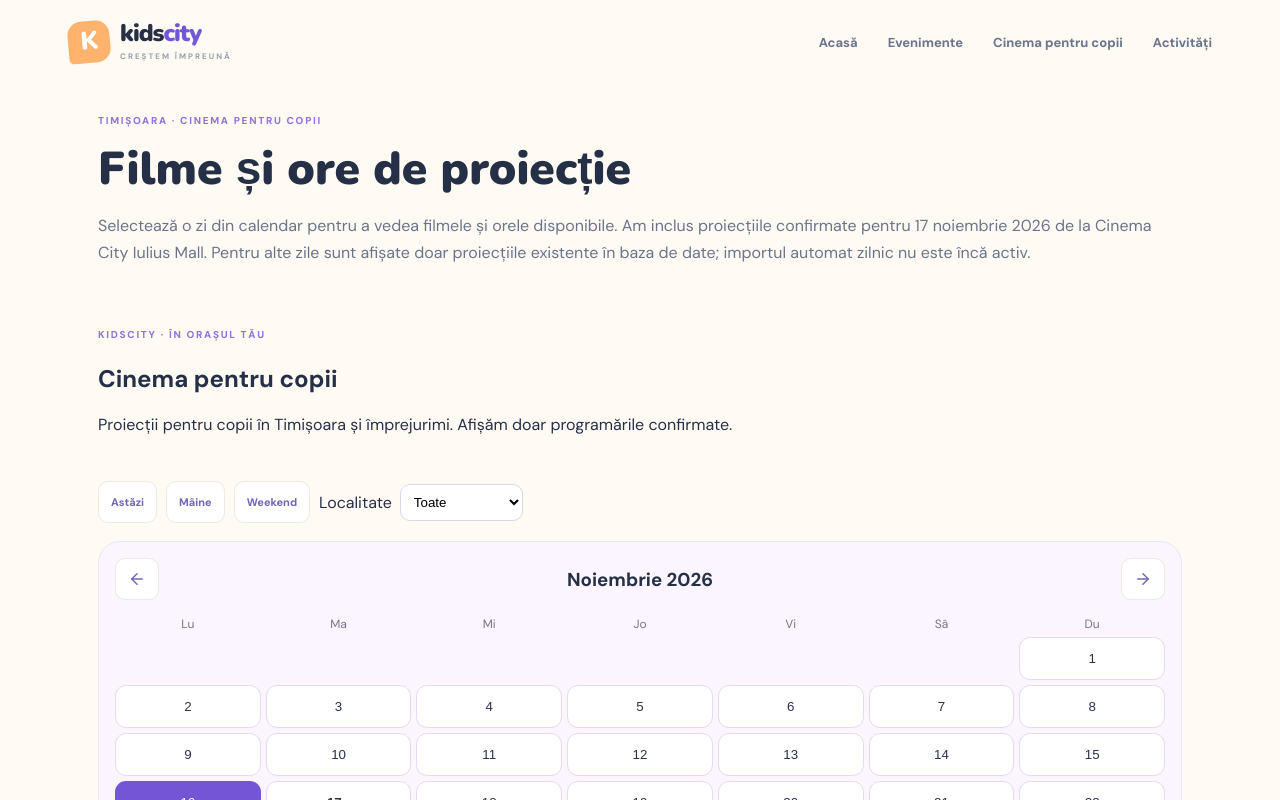
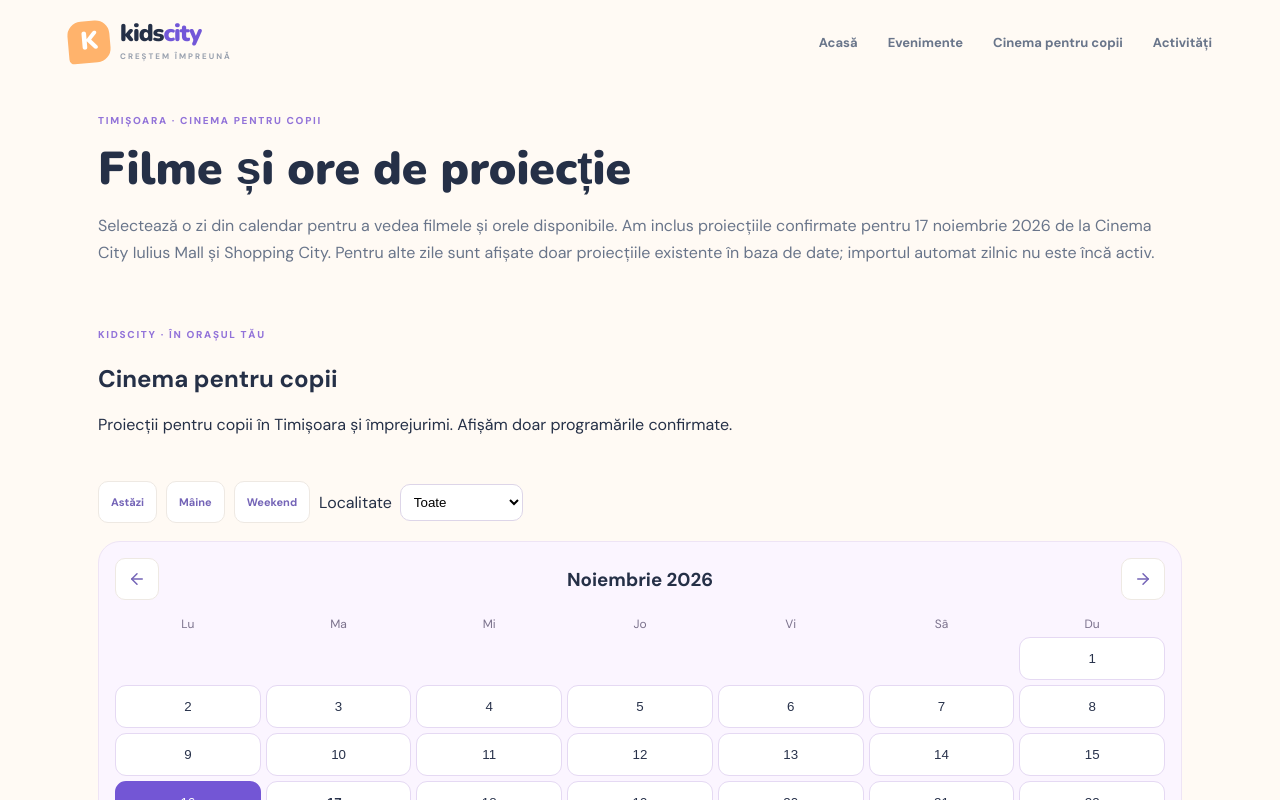
Before and after one commit to claudiamilovan9-svg/Kidscity-, a Next.js app: page /cinema-pentru-copii in a window 1280 px wide. Shown: the top 800 px of the page. Built offline with nearby package versions, Linux system fonts and the light colour scheme; no server answers; the database is empty.

Commit message:
Mention both Timisoara Cinema City locations on cinema page

```diff
--- a/app/cinema-pentru-copii/page.tsx
+++ b/app/cinema-pentru-copii/page.tsx
@@ -16,7 +16,7 @@ export default function KidsCinemaPage() {
       <section style={{ maxWidth: 1120, margin: "24px auto 0", padding: "0 18px" }}>
         <span className="eyebrow">TIMIȘOARA · CINEMA PENTRU COPII</span>
         <h1 style={{ font: "900 clamp(30px,5vw,46px)/1.15 Nunito,sans-serif", margin: "14px 0" }}>Filme și ore de proiecție</h1>
-        <p style={{ color: "#69758a", lineHeight: 1.7 }}>Selectează o zi din calendar pentru a vedea filmele și orele disponibile. Am inclus proiecțiile confirmate pentru 17 noiembrie 2026 de la Cinema City Iulius Mall. Pentru alte zile sunt afișate doar proiecțiile existente în baza de date; importul automat zilnic nu este încă activ.</p>
+        <p style={{ color: "#69758a", lineHeight: 1.7 }}>Selectează o zi din calendar pentru a vedea filmele și orele disponibile. Am inclus proiecțiile confirmate pentru 17 noiembrie 2026 de la Cinema City Iulius Mall și Shopping City. Pentru alte zile sunt afișate doar proiecțiile existente în baza de date; importul automat zilnic nu este încă activ.</p>
       </section>
       <EventsCalendar cinemaOnly />
       <footer><Link href="/evenimente">← Înapoi la evenimente</Link></footer>
```
